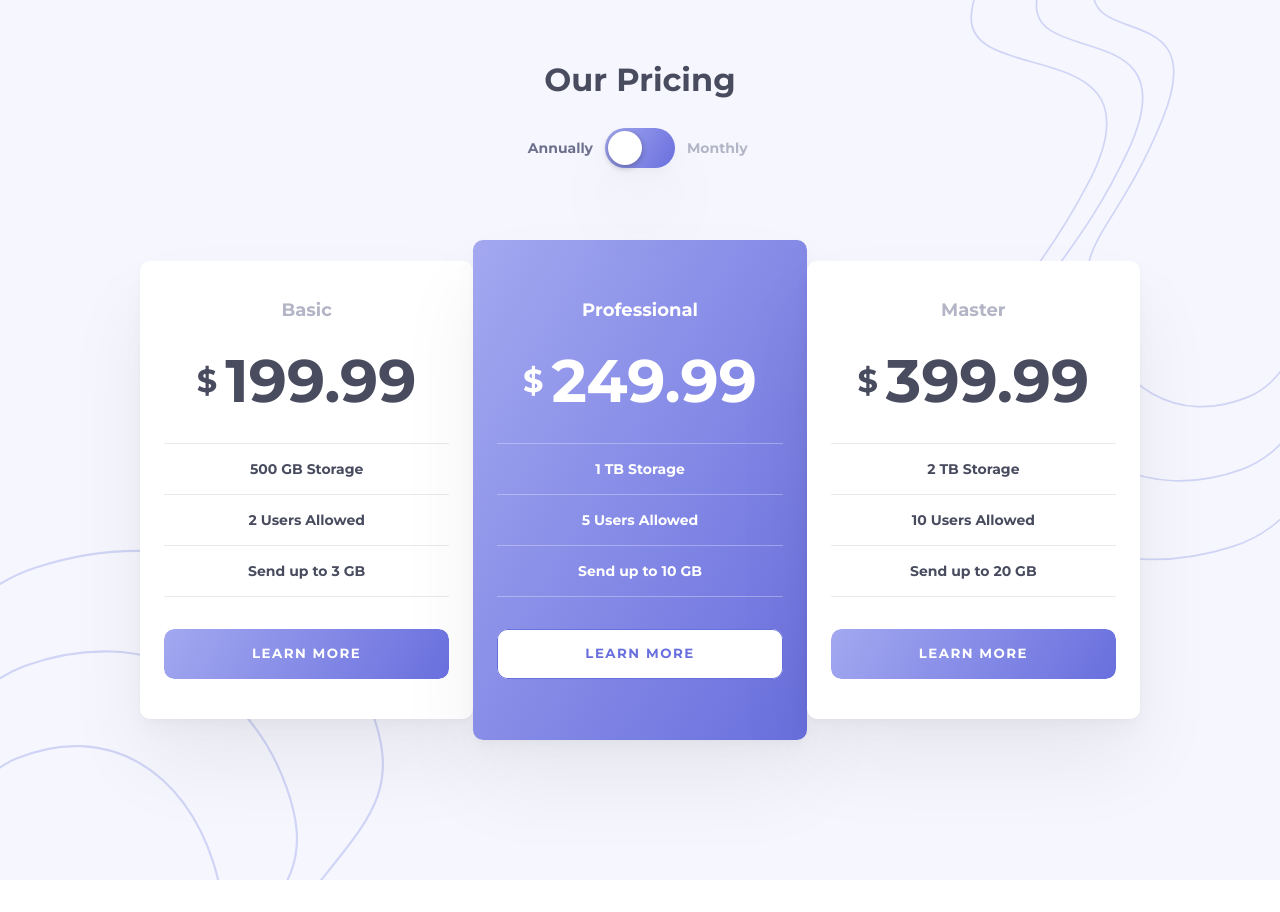
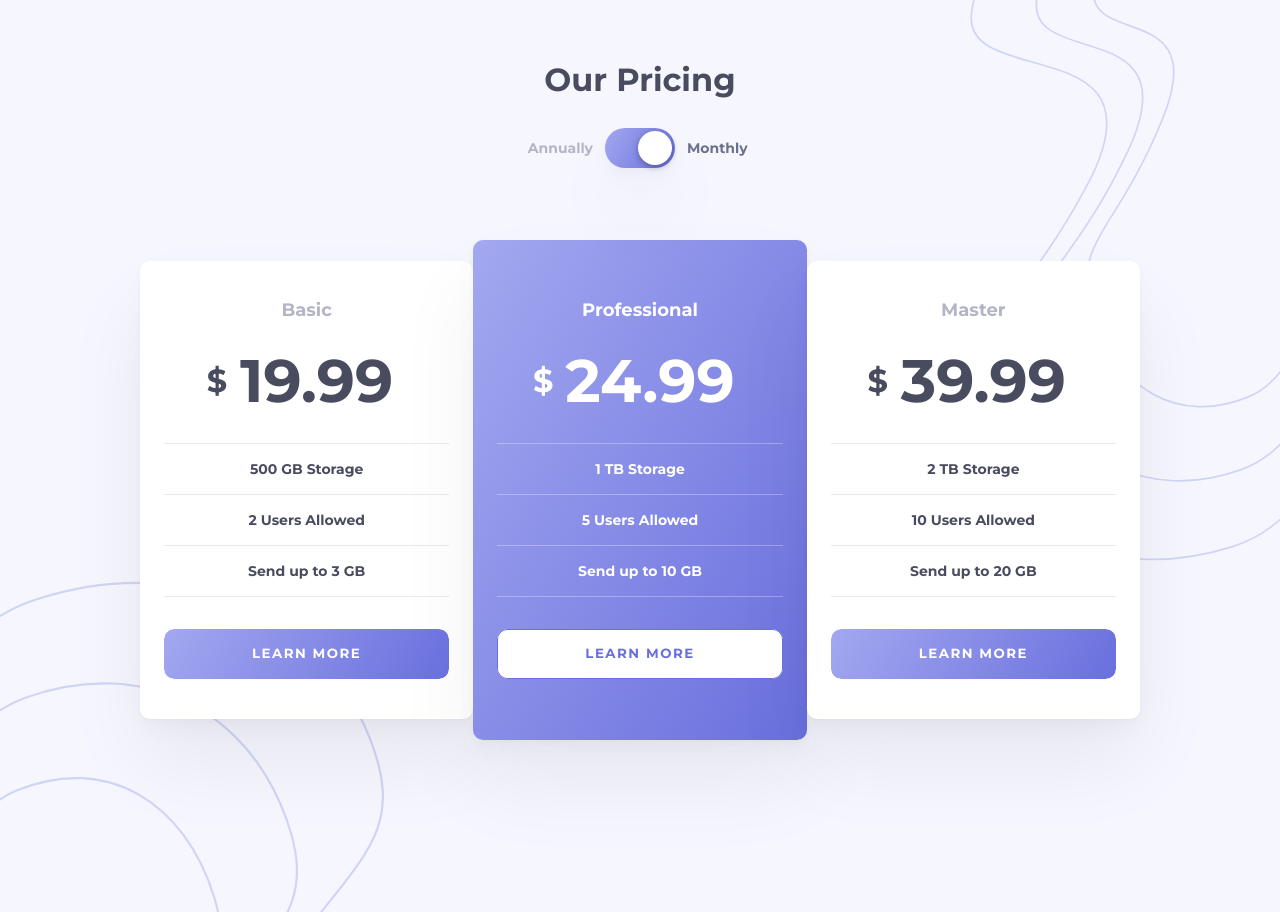
Before and after one commit to przemgk/Frontend-Mentor-CH16, a website: page src/index.html in a window 1280 px wide. Before the commit the page ends 880 px from the top, so only its background shows below. Drawn offline with Linux system fonts and the light colour scheme.

Commit message:
Finish website

```diff
--- a/src/index.html
+++ b/src/index.html
@@ -21,31 +21,45 @@
 
       <header class="header">
         <h1 class="header__heading">Our pricing</h1>
-
-        <div class="switch">
-          <input type="checkbox" id="switch-toggle" class="switch__checkbox">
-          <label for="switch-toggle" class="switch__toggle">
-            <span class="switch__circle"></span>
-          </label>
-        </div>
       </header>
 
-      <div class="box-wrapper">
+      <div class="plans">
+
+        <input type="checkbox" checked id="switch-toggle" class="switch__checkbox">
+        <label for="switch-toggle" class="switch__toggle">
+          <span class="switch__circle"></span>
+        </label>
 
         <div class="box">
           <h2 class="box__title">Basic</h2>
-          <strong class="box__price"><span class="box__currency">$</span class="box__currency">199.99</strong>
+
+          <strong
+            class="box__price"
+            data-annually-price="199.99"
+            data-monthly-price="19.99">
+            <span class="box__currency">$</span>
+            199.99
+          </strong>
+
           <ul class="box__list">
             <li class="box__item">500 GB Storage</li class="box__item">
             <li class="box__item">2 Users Allowed</l class="box__item"i>
             <li class="box__item">Send up to 3 GB</l class="box__item"i>
           </ul>
-          <button class="button" title="Learn more">Learn more</button class="button">
+          <button class="button" title="Learn more">Learn more</button>
         </div>
 
         <div class="box box--featured">
           <h2 class="box__title">Professional</h2>
-          <strong class="box__price"><span class="box__currency">$</span>249.99</strong>
+
+          <strong
+            class="box__price"
+            data-annually-price="249.99"
+            data-monthly-price="24.99">
+            <span class="box__currency">$</span>
+            249.99
+          </strong>
+
           <ul class="box__list">
             <li class="box__item">1 TB Storage</li>
             <li class="box__item">5 Users Allowed</li>
@@ -56,7 +70,15 @@
 
         <div class="box">
           <h2 class="box__title">Master</h2>
-          <strong class="box__price"><span class="box__currency">$</span>399.99</strong>
+
+          <strong
+            class="box__price"
+            data-annually-price="399.99"
+            data-monthly-price="39.99">
+            <span class="box__currency">$</span>
+            399.99
+          </strong>
+
           <ul class="box__list">
             <li class="box__item">2 TB Storage</li>
             <li class="box__item">10 Users Allowed</li>
--- a/src/scss/_components.scss
+++ b/src/scss/_components.scss
@@ -3,8 +3,6 @@
 // ==============================
 
 .switch {
-  padding: 0 100px;
-
   &__checkbox {
     position: absolute;
     width: 1px;
@@ -20,6 +18,7 @@
     display: flex;
     width: 70px;
     height: 40px;
+    margin: 0 calc(50% - 35px) 72px;
     position: relative;
     border-radius: 90px;
     background: $gradient__primary;
@@ -55,7 +54,7 @@
     border-radius: 50px;
     background-color: $color__white;
     box-shadow: $shadow__secondary;
-    transition: transform 400ms cubic-bezier(0.68, -0.55, 0.265, 1.55);
+    transition: transform 0.4s cubic-bezier(0.68, -0.55, 0.265, 1.55);
   }
 
   &__checkbox:checked + .switch__toggle {
@@ -84,10 +83,15 @@
   justify-content: center;
   width: 100%;
   padding: 40px 24px;
+  margin-bottom: 32px;
   background-color: $color__white;
   text-align: center;
   border-radius: 10px;
   box-shadow: $shadow__primary;
+
+  @media screen and (min-width: 1000px) {
+    width: 33.333%;
+  }
 
   &__title {
     font-size: $typography__font-size--m;
@@ -98,13 +102,43 @@
     display: flex;
     justify-content: center;
     align-items: center;
+    position: relative;
     margin: 32px 0;
     font-size: $typography__font-size--xxl;
+    color: transparent;
+    transform: translateX(10px);
+
+    &::before {
+      content: attr(data-annually-price);
+      position: absolute;
+      top: 0;
+      left: 0;
+      width: 100%;
+      height: 100%;
+      color: $color__dark-grayish-blue;
+      opacity: 1;
+      transition: opacity 0.2s 0.2s ease-in;
+    }
+
+    &::after {
+      content: attr(data-monthly-price);
+      position: absolute;
+      top: 0;
+      left: 0;
+      width: 100%;
+      height: 100%;
+      color: $color__dark-grayish-blue;
+      opacity: 0;
+      transition: opacity 0.2s ease-in;
+    }
   }
 
   &__currency {
     font-size: $typography__font-size--xl;
+    color: $color__dark-grayish-blue;
     margin-right: 8px;
+    transform: translateX(-12px);
+    transition: transform 0.2s 0.1s ease-in;
   }
 
   &__list {
@@ -130,6 +164,17 @@
       color: $color__white;
     }
 
+    .box__price {
+      &::before,
+      &::after {
+        color: $color__white;
+      }
+    }
+
+    .box__currency {
+      color: $color__white;
+    }
+
     .box__item {
       border-bottom: 1px solid rgba($color__white, 0.3);
 
@@ -141,6 +186,22 @@
     @media screen and (min-width: 1024px) {
       min-height: 500px;
     }
+  }
+}
+
+.switch__checkbox:checked ~ .box .box__price {
+  &::before {
+    opacity: 0;
+    transition: opacity 0.2s ease-in;
+  }
+
+  &::after {
+    opacity: 1;
+    transition: opacity 0.2s 0.2s ease-in;
+  }
+
+  .box__currency {
+    transform: translateX(0);
   }
 }
 
--- a/src/scss/_layout.scss
+++ b/src/scss/_layout.scss
@@ -26,7 +26,6 @@
 
 .header {
   text-align: center;
-  margin-bottom: 72px;
   text-transform: capitalize;
 
   &__heading {
@@ -38,17 +37,15 @@
 //         BOX WRAPPER
 // ==============================
 
-.box-wrapper {
-  display: grid;
-  grid-template-rows: repeat(3, 1fr);
-  grid-gap: 32px;
+.plans {
+  display: flex;
+  flex-direction: column;
   align-items: center;
   width: 100%;
 
   @media screen and (min-width: 1024px) {
-    grid-template-rows: 1fr;
-    grid-template-columns: repeat(3, 1fr);
-    grid-gap: 0;
+    flex-direction: row;
+    flex-wrap: wrap;
     max-width: 1000px;
   }
 }
```
Also changed, not shown: src/css/main.min.css.
